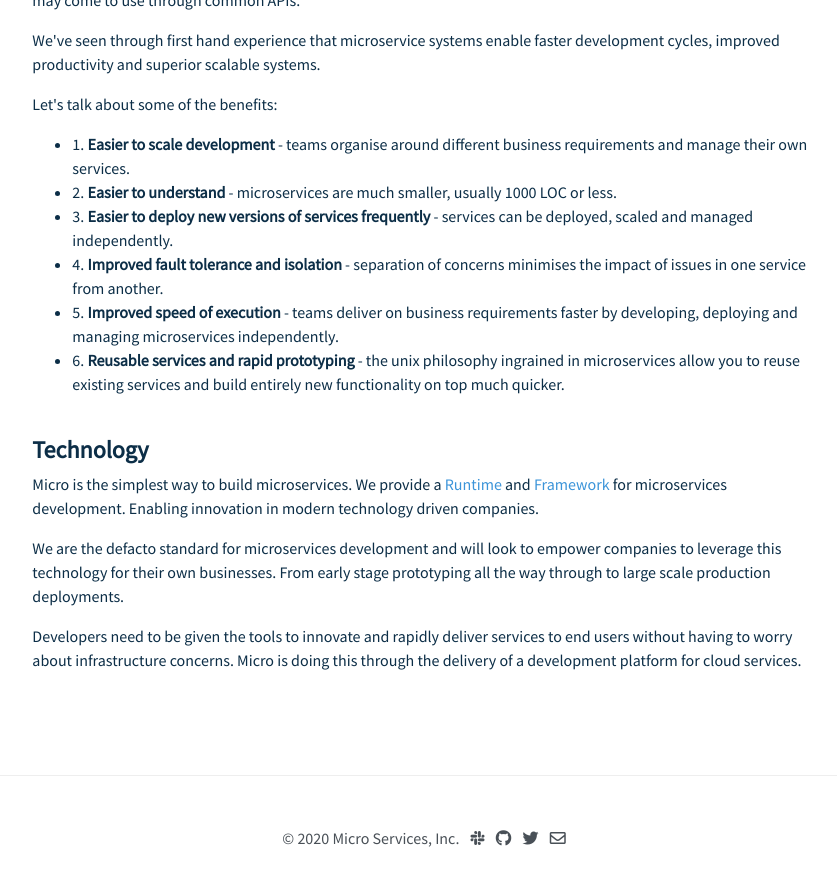
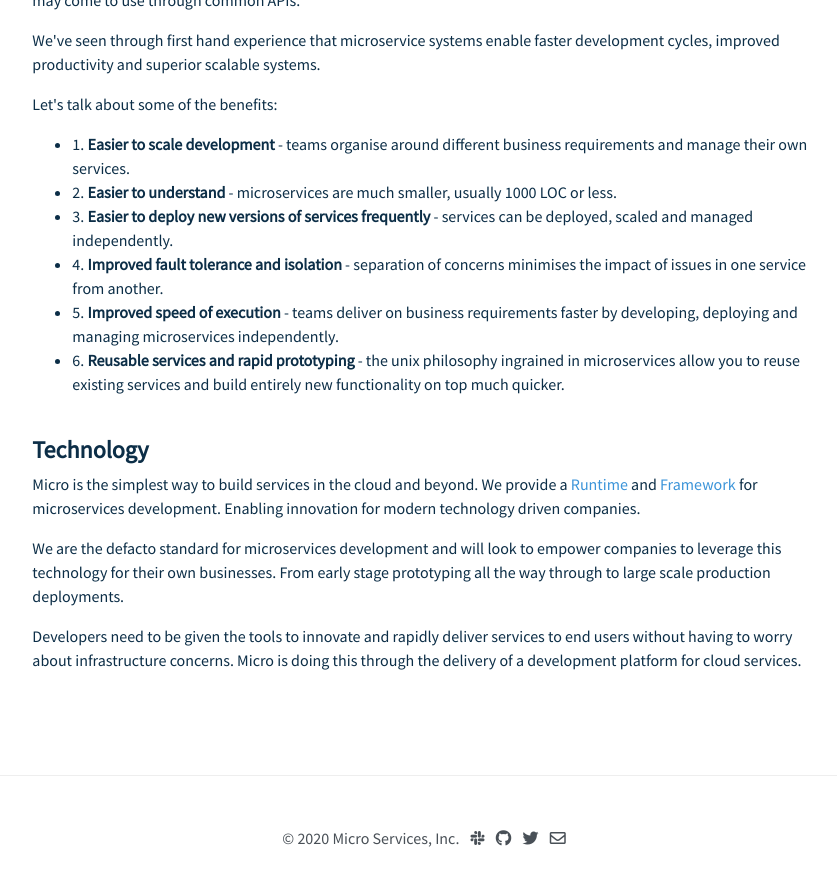
Before and after one commit to micro-community/go-micro-v2-doc, a Jekyll site: the page about/index.html, which Jekyll copies as it is, in a window 1280 px wide and 900 px high, scrolled down 1444 px. Shown: the top 886 px of the window, without its empty margins (216-1053 px from the left). Built offline with Jekyll 4.4.1, drawn with Linux system fonts in a browser that asks for light colours; nearby versions of some CDN libraries; some of the changed text lies outside the part shown.

Commit message:
Update index.html

```diff
--- a/about/index.html
+++ b/about/index.html
@@ -135,9 +135,9 @@
 			<br>
 			<h4><b>Technology</b></h4>
 
-			<p>Micro is the simplest way to build microservices. We provide a <a href="https://github.com/micro/micro">Runtime</a>
+			<p>Micro is the simplest way to build services in the cloud and beyond. We provide a <a href="https://github.com/micro/micro">Runtime</a>
 			 and <a href="https://github.com/micro/go-micro">Framework</a> for microservices
-			development. Enabling innovation in modern technology driven companies.</p>
+			development. Enabling innovation for modern technology driven companies.</p>
 
 			<p>We are the defacto standard for microservices development and will look to empower companies to leverage this technology
 			for their own businesses. From early stage prototyping all the way through to large scale production
```
Also changed, not shown: other parts of about/index.html (+1 -1 lines).
